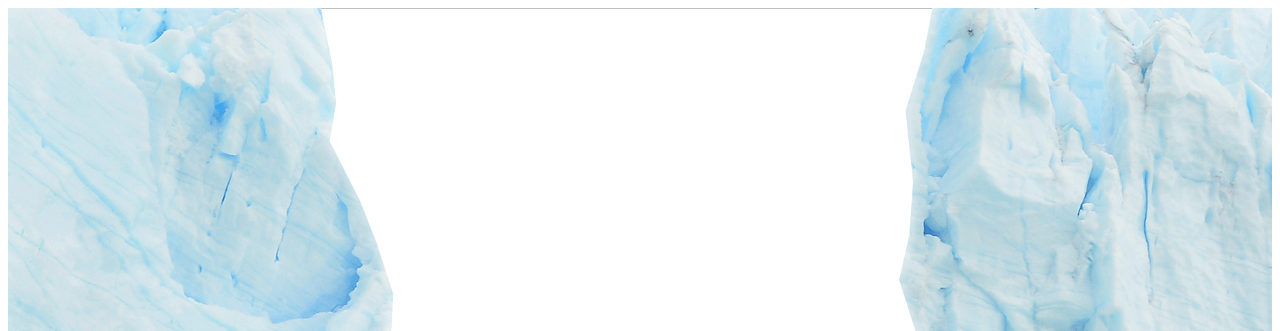
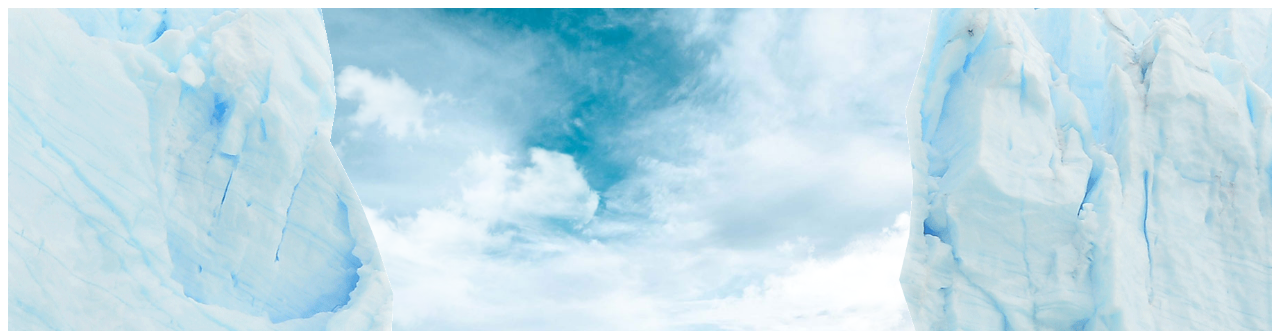
Before and after one commit to diddiersantiago/practicas, a plain HTML site: page index.html in a window 1280 px wide. Shown: the top 331 px of the page. Drawn offline with nearby package versions, Linux system fonts and the light colour scheme.

Commit message:
Update index.html

```diff
--- a/index.html
+++ b/index.html
@@ -10,7 +10,7 @@
 <link rel="stylesheet" type="text/css" href="css/style.css">
 <body>
     <section>
-        <img src="bg.jpg" id="bg">
+        <img src="img/bg.jpg" id="bg">
         <h2 id="text">Mountains</h2>
         <img src="img/clouds_1.png" id="clouds_1">
         <img src="img/clouds_2.png" id="clouds_2">
```
